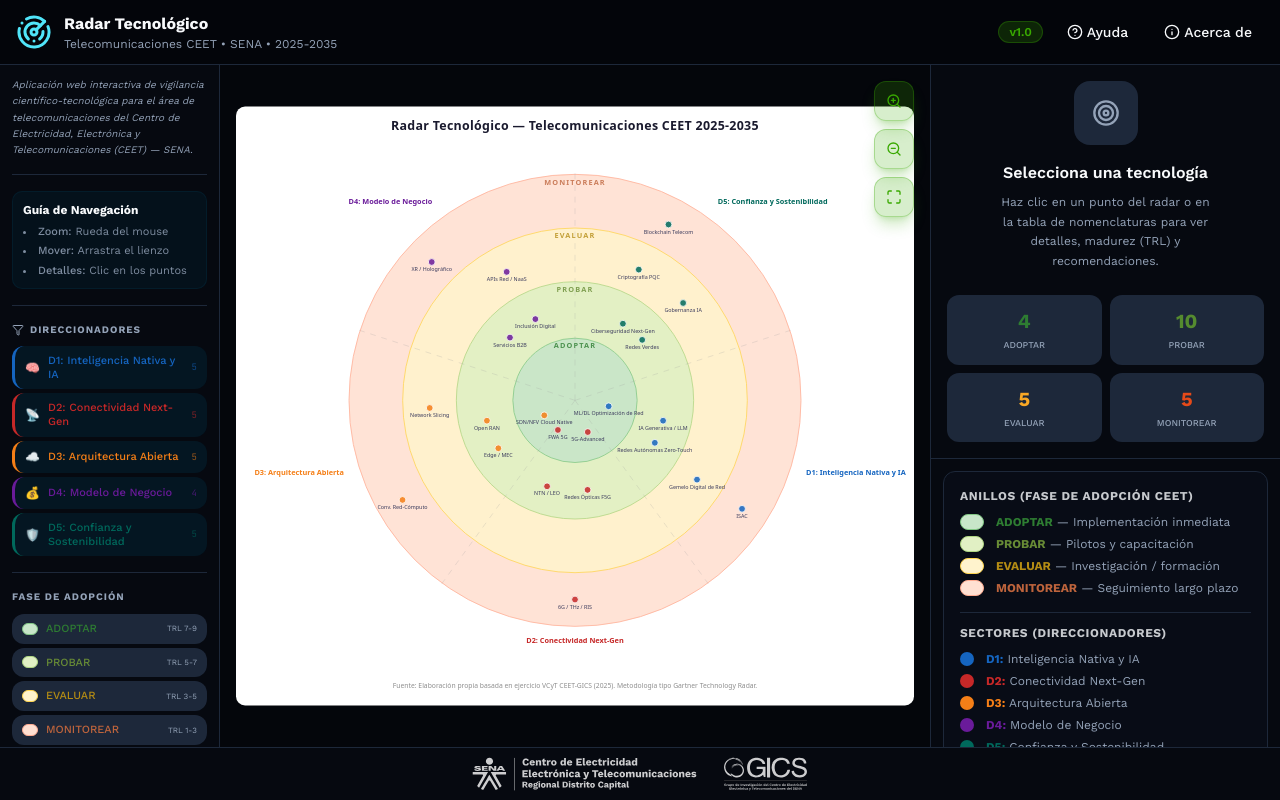
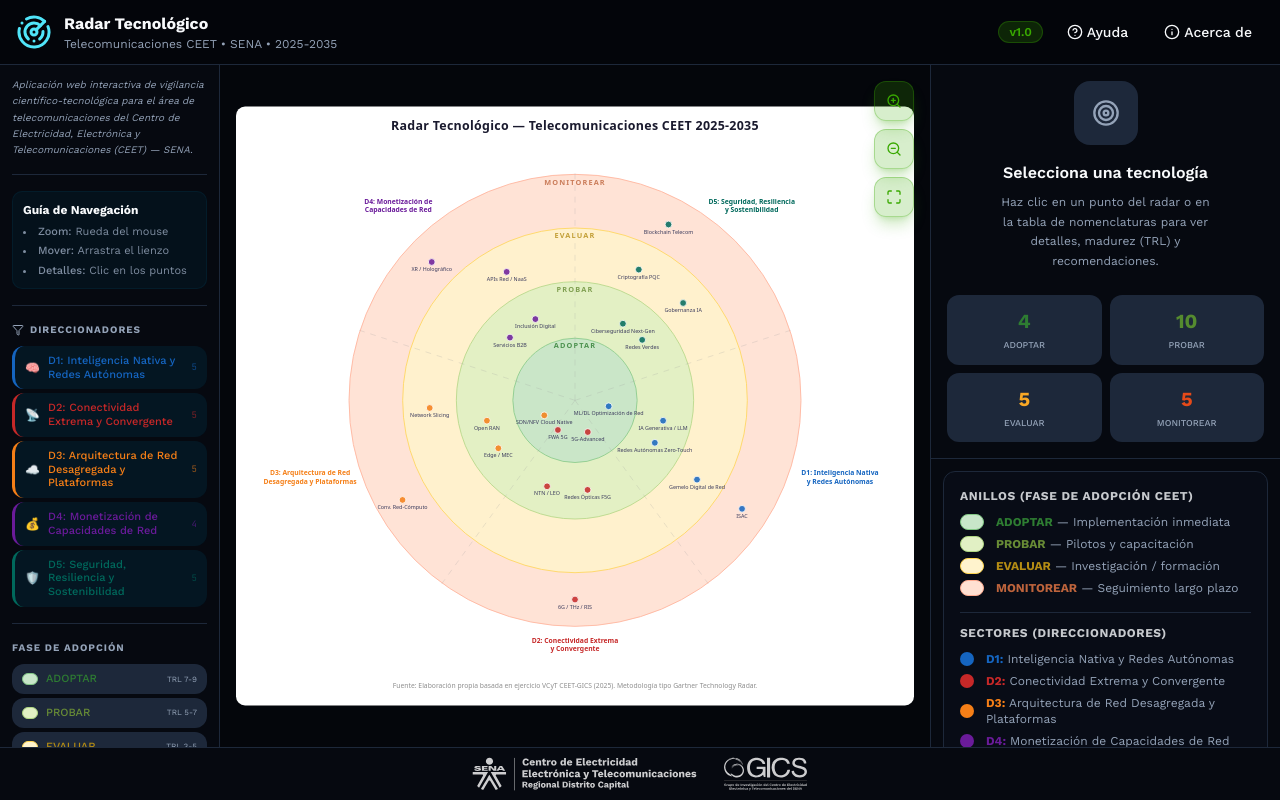
Before and after one commit to MAlexVR/radar_tecnologico, a Next.js app: page / in a window 1280 px wide. Built offline with nearby package versions, Linux system fonts and the light colour scheme.

Commit message:
feat: actualizar direccionadores y alinear etiquetas en radar

```diff
--- a/src/components/organisms/RadarChart.tsx
+++ b/src/components/organisms/RadarChart.tsx
@@ -127,25 +127,40 @@ export const RadarChart = forwardRef<SVGSVGElement, RadarChartProps>(
           const labelR = RINGS[3].radius + 30;
           const pos = polarToXY(CX, CY, labelR, midAngle);
 
-          // Text anchor based on x-position relative to center
-          let anchor: "start" | "middle" | "end" = "middle";
-          if (pos.x > CX + 60) anchor = "start";
-          else if (pos.x < CX - 60) anchor = "end";
+          // Always center-align the lines relative to each other
+          const anchor = "middle";
+
+          // Adjust x-position to simulate the previous start/end anchoring
+          // so the text block stays roughly in the same place
+          let textX = pos.x;
+          const shift = 60; // Approximate half-width of labels
+
+          if (pos.x > CX + 60) {
+            textX += shift;
+          } else if (pos.x < CX - 60) {
+            textX -= shift;
+          }
 
           const isActive = activeSectors.has(si);
 
           return (
             <text
               key={`sl-${s.id}`}
-              x={pos.x}
+              x={textX}
               y={pos.y}
               textAnchor={anchor}
               fill={isActive ? s.color : "#9e9e9e"}
-              fontSize={13}
+              fontSize={12}
               fontWeight={800}
               opacity={isActive ? 1 : 0.3}
             >
-              {s.shortLabel}
+              {s.labelLines
+                ? s.labelLines.map((line, i) => (
+                    <tspan key={i} x={textX} dy={i === 0 ? 0 : "1.2em"}>
+                      {line}
+                    </tspan>
+                  ))
+                : s.shortLabel}
             </text>
           );
         })}
--- a/src/lib/radar-data.ts
+++ b/src/lib/radar-data.ts
@@ -59,9 +59,9 @@ export const SECTOR_ANGLE = 72;
 export const SECTORS: Sector[] = [
   {
     id: "D1",
-    label: "Inteligencia Nativa y IA",
-    shortLabel: "D1: Inteligencia Nativa y IA",
-    labelLines: ["Inteligencia", "Nativa y IA"],
+    label: "Inteligencia Nativa y Redes Autónomas",
+    shortLabel: "D1: Inteligencia Nativa y Redes Autónomas",
+    labelLines: ["D1: Inteligencia Nativa", "y Redes Autónomas"],
     startAngle: -18,
     color: "#1565C0",
     bgLight: "#E3F2FD",
@@ -70,9 +70,9 @@ export const SECTORS: Sector[] = [
   },
   {
     id: "D2",
-    label: "Conectividad Next-Gen",
-    shortLabel: "D2: Conectividad Next-Gen",
-    labelLines: ["Conectividad", "Next-Gen"],
+    label: "Conectividad Extrema y Convergente",
+    shortLabel: "D2: Conectividad Extrema y Convergente",
+    labelLines: ["D2: Conectividad Extrema", "y Convergente"],
     startAngle: 54,
     color: "#C62828",
     bgLight: "#FFEBEE",
@@ -81,9 +81,9 @@ export const SECTORS: Sector[] = [
   },
   {
     id: "D3",
-    label: "Arquitectura Abierta",
-    shortLabel: "D3: Arquitectura Abierta",
-    labelLines: ["Arquitectura", "Abierta"],
+    label: "Arquitectura de Red Desagregada y Plataformas",
+    shortLabel: "D3: Arquitectura de Red Desagregada y Plataformas",
+    labelLines: ["D3: Arquitectura de Red", "Desagregada y Plataformas"],
     startAngle: 126,
     color: "#F57F17",
     bgLight: "#FFF3E0",
@@ -92,9 +92,9 @@ export const SECTORS: Sector[] = [
   },
   {
     id: "D4",
-    label: "Modelo de Negocio",
-    shortLabel: "D4: Modelo de Negocio",
-    labelLines: ["Modelo de", "Negocio"],
+    label: "Monetización de Capacidades de Red",
+    shortLabel: "D4: Monetización de Capacidades de Red",
+    labelLines: ["D4: Monetización de", "Capacidades de Red"],
     startAngle: 198,
     color: "#6A1B9A",
     bgLight: "#F3E5F5",
@@ -103,9 +103,9 @@ export const SECTORS: Sector[] = [
   },
   {
     id: "D5",
-    label: "Confianza y Sostenibilidad",
-    shortLabel: "D5: Confianza y Sostenibilidad",
-    labelLines: ["Confianza y", "Sostenibilidad"],
+    label: "Seguridad, Resiliencia y Sostenibilidad",
+    shortLabel: "D5: Seguridad, Resiliencia y Sostenibilidad",
+    labelLines: ["D5: Seguridad, Resiliencia", "y Sostenibilidad"],
     startAngle: 270,
     color: "#00695C",
     bgLight: "#E0F2F1",
@@ -121,7 +121,7 @@ export const SECTORS: Sector[] = [
 // angleOff: offset from sector center in degrees
 // ═══════════════════════════════════════════════════════════════
 export const TECHNOLOGIES: Technology[] = [
-  // ── D1: Inteligencia Nativa y IA ──
+  // ── D1: Inteligencia Nativa y Redes Autónomas ──
   {
     id: "T01",
     name: "ML/DL Optimización de Red",
@@ -183,7 +183,7 @@ export const TECHNOLOGIES: Technology[] = [
     horizon: "Largo (5-10 años)",
   },
 
-  // ── D2: Conectividad Next-Gen ──
+  // ── D2: Conectividad Extrema y Convergente ──
   {
     id: "T06",
     name: "5G-Advanced",
@@ -245,7 +245,7 @@ export const TECHNOLOGIES: Technology[] = [
     horizon: "Largo (2030+)",
   },
 
-  // ── D3: Arquitectura Abierta ──
+  // ── D3: Arquitectura de Red Desagregada y Plataformas ──
   {
     id: "T11",
     name: "SDN/NFV Cloud Native",
@@ -307,7 +307,7 @@ export const TECHNOLOGIES: Technology[] = [
     horizon: "Largo (5-8 años)",
   },
 
-  // ── D4: Modelo de Negocio ──
+  // ── D4: Monetización de Capacidades de Red ──
   {
     id: "T16",
     name: "Servicios B2B",
@@ -357,7 +357,7 @@ export const TECHNOLOGIES: Technology[] = [
     horizon: "Largo (5-10 años)",
   },
 
-  // ── D5: Confianza y Sostenibilidad ──
+  // ── D5: Seguridad, Resiliencia y Sostenibilidad ──
   {
     id: "T20",
     name: "Ciberseguridad Next-Gen",
```
